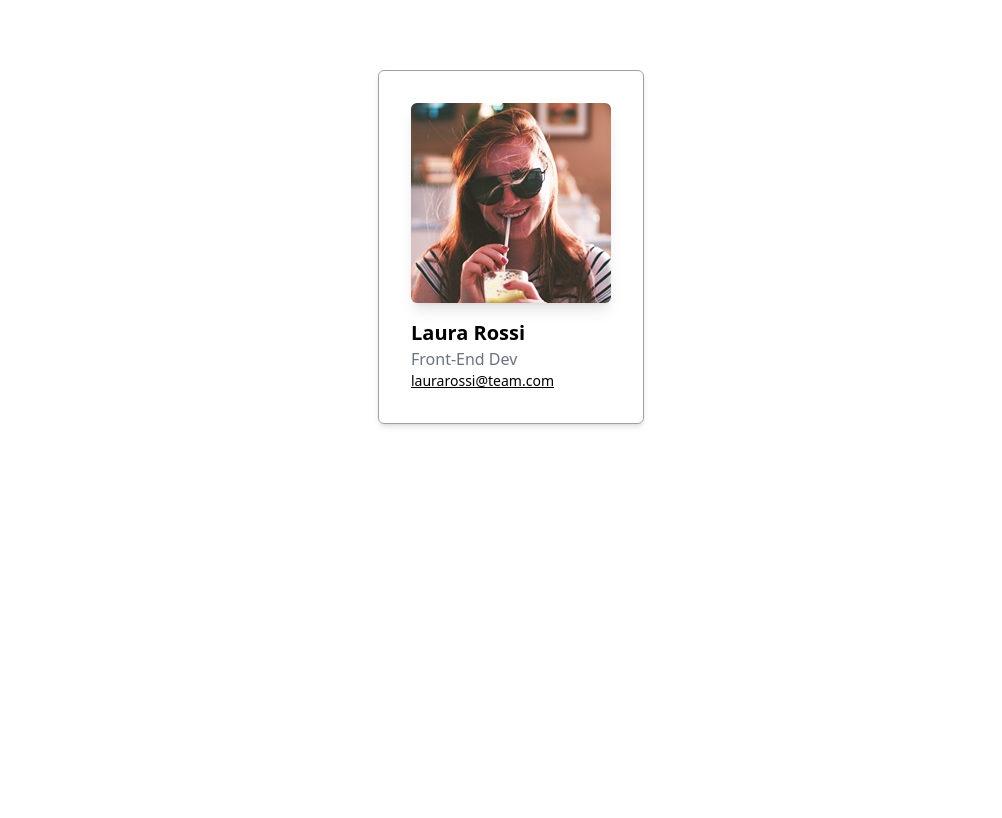
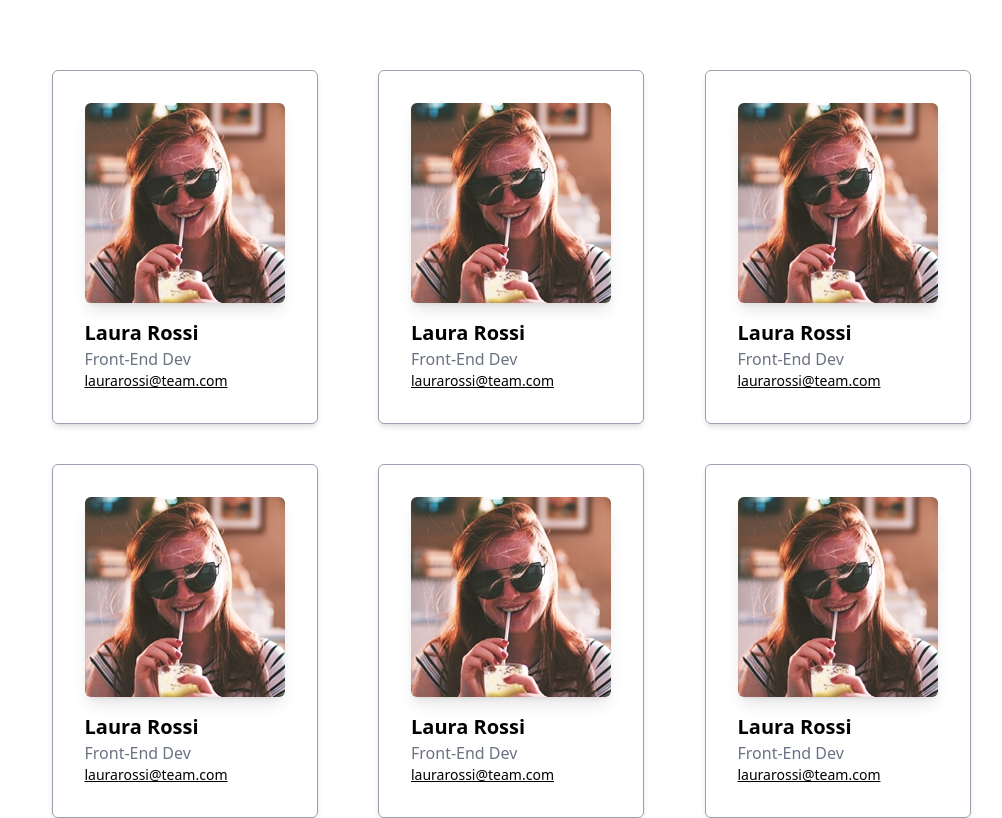
Before and after one commit to giuseppe-lisi/js-our-team, a plain HTML site: page src/index.html in a window 1280 px wide. Shown: the part 78-896 px from the top of the page, without its empty margins (129-1131 px from the left). Before the commit the page ends 800 px from the top, so only its background shows below. Drawn offline with Linux system fonts and the light colour scheme.

Commit message:
viene ora stampata a schermo una card di default

```diff
--- a/src/index.html
+++ b/src/index.html
@@ -15,23 +15,13 @@
     </header>
 
     <main>
-        <div class="card-container wrapper">
-            <!-- Team Member Cards -->
-            <div class="card">
-                <img src="img/female1.png" class="card-img">
-                <div class="card-name">
-                    Laura Rossi
-                </div>
-                <div class="card-role">
-                    Front-End Dev
-                </div>
-                <div class="card-email">
-                    laurarossi@team.com
-                </div>
-            </div>
+        <div class="card-container wrapper" id="card-container">
+            <!-- Team Member Cards Go Here -->
+
         </div>
     </main>
 
+    <script src="./main.js"></script>
 </body>
 
 </html>
--- a/src/main.js
+++ b/src/main.js
@@ -36,3 +36,27 @@ const teamMembers = [
     img: "img/female3.png"
   }
 ];
+
+const drawCard = () => {
+    const containerElement = document.getElementById('card-container');
+
+    for (let i = 0; i < teamMembers.length; i++) {
+        containerElement.innerHTML += `
+            <div class="card">
+                <img src="img/female1.png" class="card-img">
+                <div class="card-name">
+                    Laura Rossi
+                </div>
+                <div class="card-role">
+                    Front-End Dev
+                </div>
+                <div class="card-email">
+                    laurarossi@team.com
+                </div>
+            </div>
+            `
+
+    }
+}
+
+drawCard();
```
Also changed, not shown: src/style.css.
